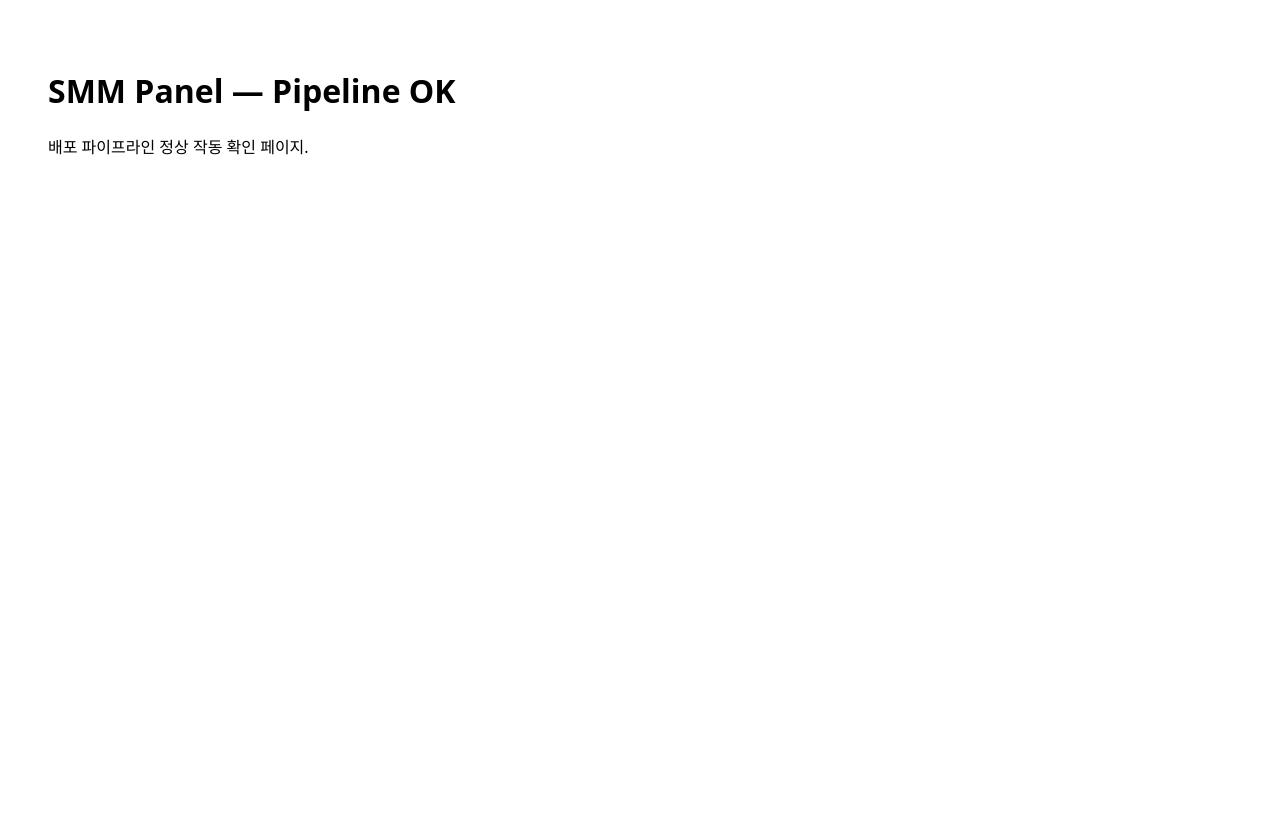
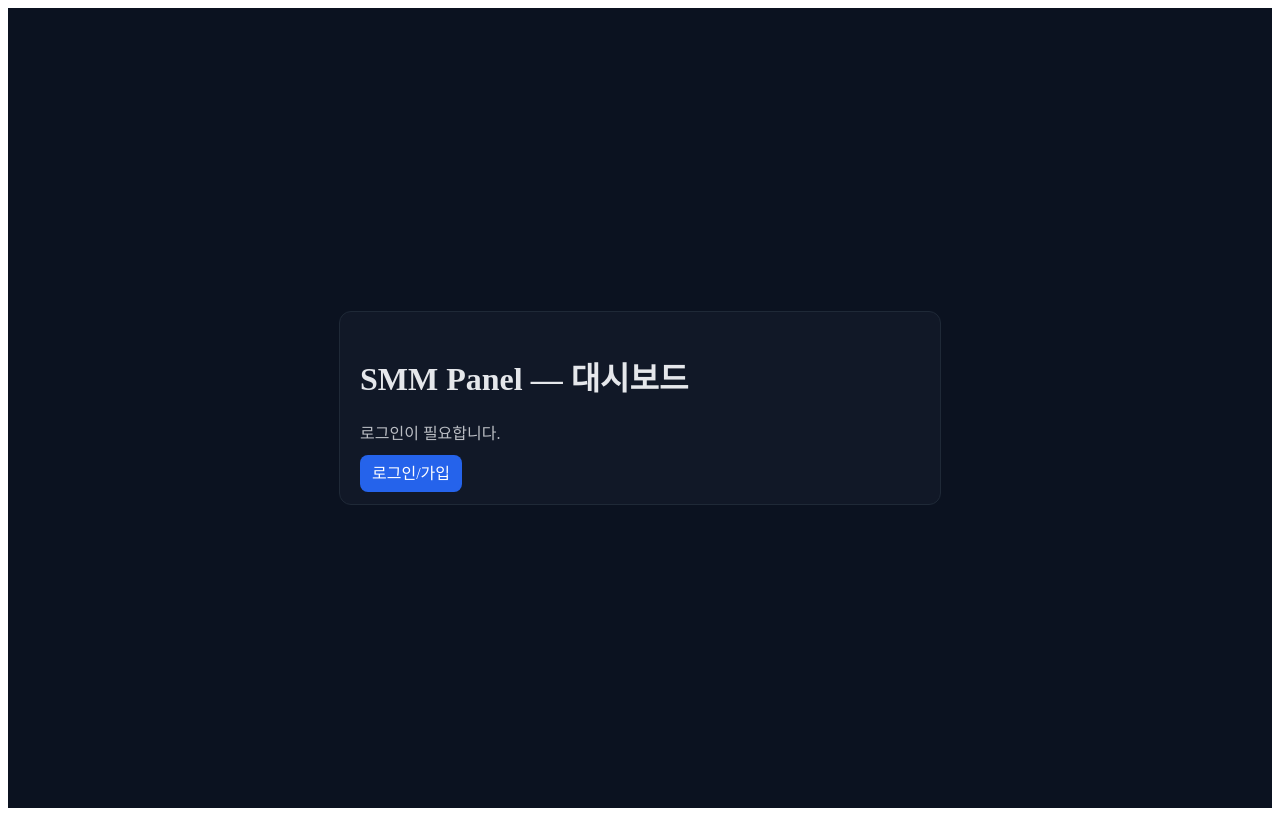
Before and after one commit to obcompany77/smm-panel, a Next.js app: page / in a window 1280 px wide. Built offline with nearby package versions, Linux system fonts and the light colour scheme.

Commit message:
Update index.tsx

```diff
--- a/pages/index.tsx
+++ b/pages/index.tsx
@@ -1,8 +1,43 @@
+// pages/index.tsx
+import { useEffect, useState } from "react";
+
 export default function Home() {
+  const [token, setToken] = useState<string | null>(null);
+
+  useEffect(() => {
+    const t = localStorage.getItem("token");
+    setToken(t);
+  }, []);
+
+  function logout() {
+    localStorage.removeItem("token");
+    location.href = "/auth";
+  }
+
   return (
-    <main style={{fontFamily:"system-ui",padding:40}}>
-      <h1>SMM Panel — Pipeline OK</h1>
-      <p>배포 파이프라인 정상 작동 확인 페이지.</p>
+    <main style={wrap}>
+      <div style={card}>
+        <h1>SMM Panel — 대시보드</h1>
+        {token ? (
+          <>
+            <p style={{marginTop:8, opacity:.8}}>로그인됨</p>
+            <div style={{display:"flex", gap:8, marginTop:16}}>
+              <a style={btn} href="/services">서비스 주문하기</a>
+              <button style={btnOutline} onClick={logout}>로그아웃</button>
+            </div>
+          </>
+        ) : (
+          <>
+            <p style={{marginTop:8, opacity:.8}}>로그인이 필요합니다.</p>
+            <a style={btn} href="/auth">로그인/가입</a>
+          </>
+        )}
+      </div>
     </main>
   );
 }
+
+const wrap: React.CSSProperties = {minHeight:"100vh", display:"flex", alignItems:"center", justifyContent:"center", background:"#0b1220", color:"#e5e7eb"};
+const card: React.CSSProperties = {width:"100%", maxWidth:560, background:"#111827", border:"1px solid #1f2937", borderRadius:12, padding:20};
+const btn: React.CSSProperties = {padding:"10px 12px", background:"#2563eb", color:"#fff", border:"none", borderRadius:8, textDecoration:"none"};
+const btnOutline: React.CSSProperties = {padding:"10px 12px", background:"transparent", color:"#e5e7eb", border:"1px solid #334155", borderRadius:8, cursor:"pointer"};
```
